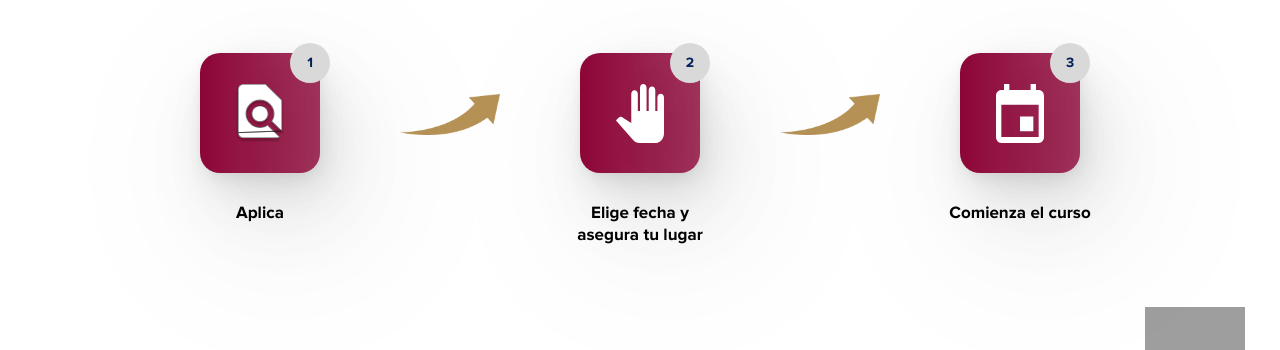
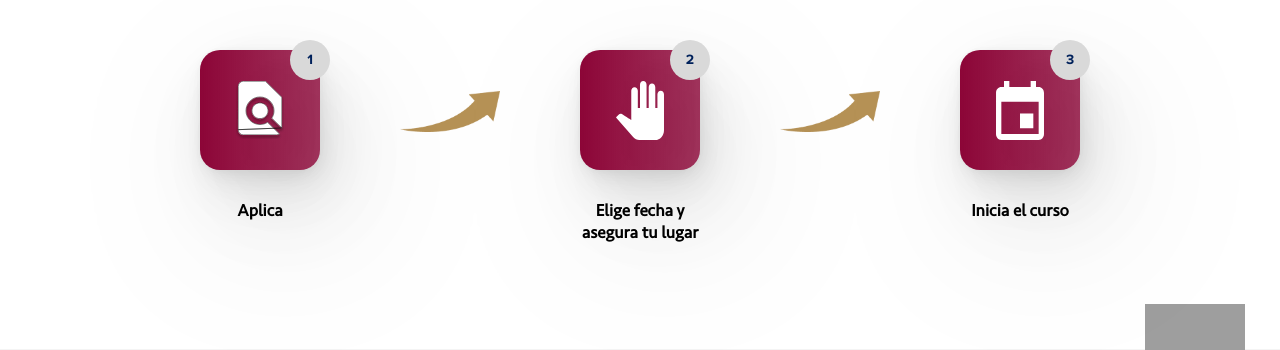
Before and after one commit to msantosEmtech/UP, a CodeIgniter app: page /universia/SalesforceDeveloper in a window 1280 px wide. Shown: the part 3237-3587 px from the top of the page. Run offline with CodeIgniter, Linux system fonts and the light colour scheme; some libraries are stand-ins or nearby versions; grey boxes are pictures that could not be loaded.

Commit message:
cambio de fuentes en landing Developer

```diff
--- a/application/views/salesforceDeveloper/index.php
+++ b/application/views/salesforceDeveloper/index.php
@@ -246,7 +246,7 @@
                     <div class="col-lg-6 my-auto">
                         <div class="about-inner-wrap pl-xl-4 pt-3 pt-lg-0 mt-lg-0">
                             <div class="section-title mb-0">
-                            <h2 class="title font-Laurentiareg" style="color: #000000;">Acerca del curso</h2>
+                            <h2 class="font-Saravekreg" class="title font-Laurentiareg" style="color: #000000;">Acerca del curso</h2>
                                 <p class="content" style="color:#000000;font-weight:500"">
                                 El participante demostrará las competencias para aplicar a la
                                 certificación <span class="font-Novbold">"Salesforce Developer Platform I"</span>
@@ -260,7 +260,7 @@
                                                 <i class="fa fa-check fa-xl"></i>
                                             </div>
                                             <div class="media-body">
-                                                <p class="font-Novreg">
+                                                <p class="font-Saravekreg">
                                                     Obtendrás el desarrollo de tus capacidades para la automatización
                                                     de procesos declarativos dentro
                                                     de la <span class="font-Novbold">plataforma Salesforce,</span> que
@@ -275,7 +275,7 @@
                                                 <i class="fa fa-check fa-xl"></i>
                                             </div>
                                             <div class="media-body">
-                                                <p class="font-Novreg">Incorporarás en la página de <span class="font-Novbold">Visualforce, las aplicaciones de la plataforma Lightning,</span> descubriendo el potencial de sus beneficios y los tipos de contenido que se pueden incluir en los componentes <span class="font-Novbold">web Lightning.</span> Realizar diferentes prácticas con las que podrás enfrentarte en el mundo laboral como desarrollador, con la finalidad de que puedas obtener un aprendizaje más significativo.</p>
+                                                <p class="font-Saravekreg">Incorporarás en la página de <span class="font-Novbold">Visualforce, las aplicaciones de la plataforma Lightning,</span> descubriendo el potencial de sus beneficios y los tipos de contenido que se pueden incluir en los componentes <span class="font-Novbold">web Lightning.</span> Realizar diferentes prácticas con las que podrás enfrentarte en el mundo laboral como desarrollador, con la finalidad de que puedas obtener un aprendizaje más significativo.</p>
                                             </div>
                                         </div>
                                     </li>
@@ -364,7 +364,7 @@
                                     <img style="width:2.5rem;display:inline-block" src="<?= base_url('assets/course/img/icon-carrusel-2.svg') ?>">
                                 </div>
                                 <div class="col-12 txt-item">
-                                    <p class="font-Novbold">
+                                    <p class="font-Saravekreg">
                                         Desarrollo de habilidades para la conexión de Salesforce con sistemas o plataformas externas.
                                     </p>
                                 </div>
@@ -379,7 +379,7 @@
                                     <img style="width:2.5rem;display:inline-block" src="<?= base_url('assets/course/img/icon-carrusel-2.svg') ?>">
                                 </div>
                                 <div class="col-12 txt-item">
-                                    <p class="font-Novbold">
+                                    <p class="font-Saravekreg">
                                         Solución a requerimientos de automatización desde configuración estándar hasta desarrollo personalizado.
                                     </p>
                                 </div>
@@ -393,7 +393,7 @@
                                     <img style="width:2.5rem;display:inline-block" src="<?= base_url('assets/course/img/icon-carrusel-2.svg') ?>">
                                 </div>
                                 <div class="col-12 txt-item">
-                                    <p class="font-Novbold">
+                                    <p class="font-Saravekreg">
                                         Propiedades fundamentales de la Arquitectura de Salesforce.
                                     </p>
                                 </div>
@@ -407,7 +407,7 @@
                                     <img style="width:2.5rem;display:inline-block" src="<?= base_url('assets/course/img/icon-carrusel-2.svg') ?>">
                                 </div>
                                 <div class="col-12 txt-item">
-                                    <p class="font-Novbold">
+                                    <p class="font-Saravekreg">
                                         Características esenciales que integran el cómputo en la nube.
                                     </p>
                                 </div>
@@ -549,7 +549,7 @@
                                 <span class="font-Novbold">1</span>
                             </div>
                             <div class="info">
-                                <h6>Aplica</h6>
+                                <h6 class="font-Saravekreg">Aplica</h6>
                             </div>
                         </div>
                     </div>
@@ -563,7 +563,7 @@
                                 <span class="font-Novbold">2</span>
                             </div>
                             <div class="info">
-                                <h6>Elige fecha y <br>asegura tu lugar</h6>
+                                <h6 class="font-Saravekreg">Elige fecha y <br>asegura tu lugar</h6>
                             </div>
                         </div>
                     </div>
@@ -577,7 +577,7 @@
                                 <span class="font-Novbold">3</span>
                             </div>
                             <div class="info">
-                                <h6>Comienza el curso</h6>
+                                <h6 class="font-Saravekreg">Inicia el curso</h6>
                             </div>
                         </div>
                     </div>
@@ -822,7 +822,7 @@
                                 <a href="SalesforceBusinessAnalyst">
                                     <img src="<?= base_url('assets/course/img/analyst.png') ?>" alt="Thumb">
                                     <div class="date text-left">
-                                        <span class="font-Novbold"><strong>Próximamente <br></strong></span>
+                                        <span class="font-Saravekreg"><strong>Próximamente <br></strong></span>
                                     </div>
                                 </a>
                             </div>
@@ -846,7 +846,7 @@
                                 <a href="SalesforceBusinessAnalyst">
                                     <img src="<?= base_url('assets/course/img/analyst.png') ?>" alt="Thumb">
                                     <div class="date text-left">
-                                        <span class="font-Novbold"><strong>Octubre<br> 2022 <br></strong></span>
+                                        <span class="font-Saravekreg"><strong>Octubre<br> 2022 <br></strong></span>
                                     </div>
                                 </a>
                             </div>
```
